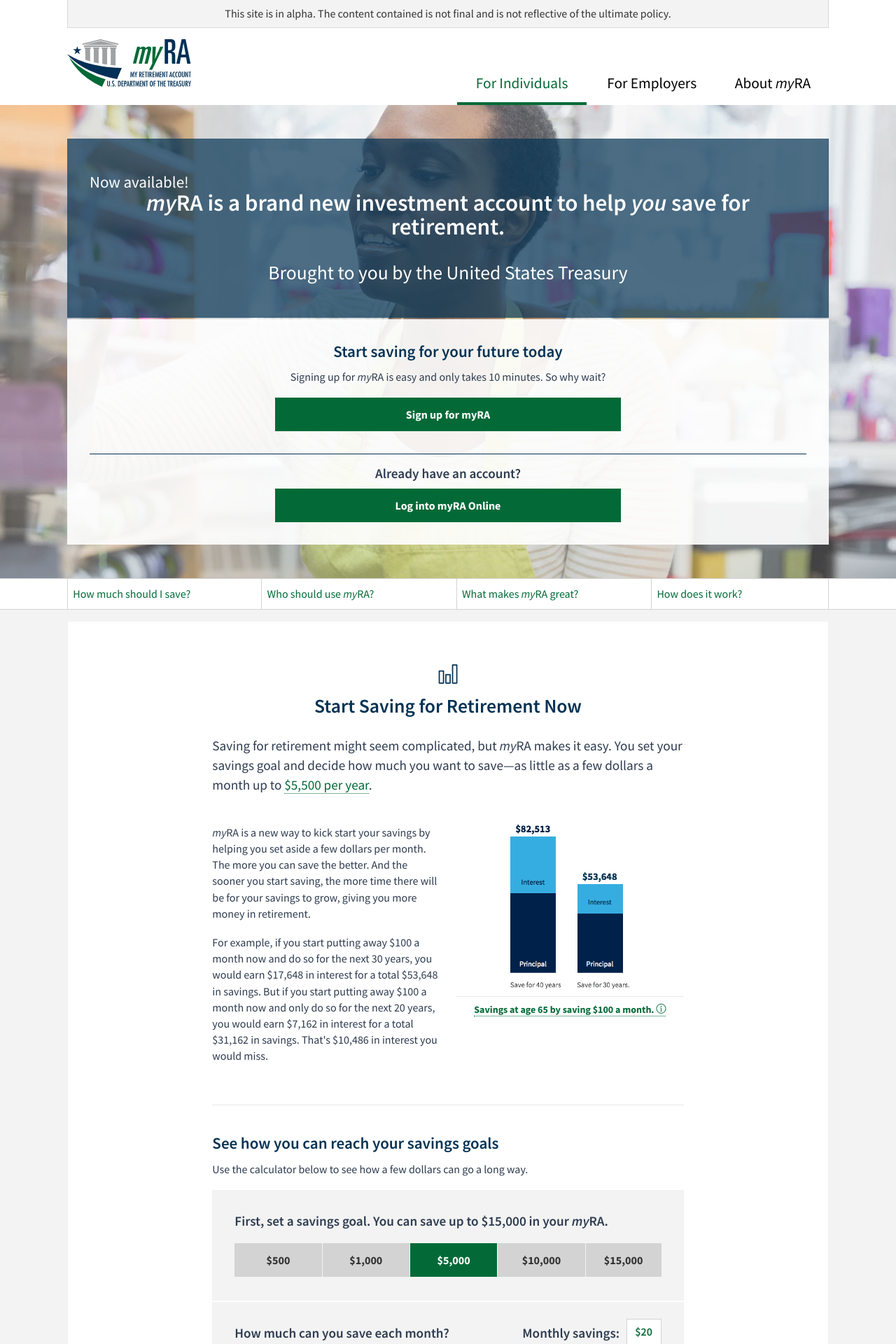
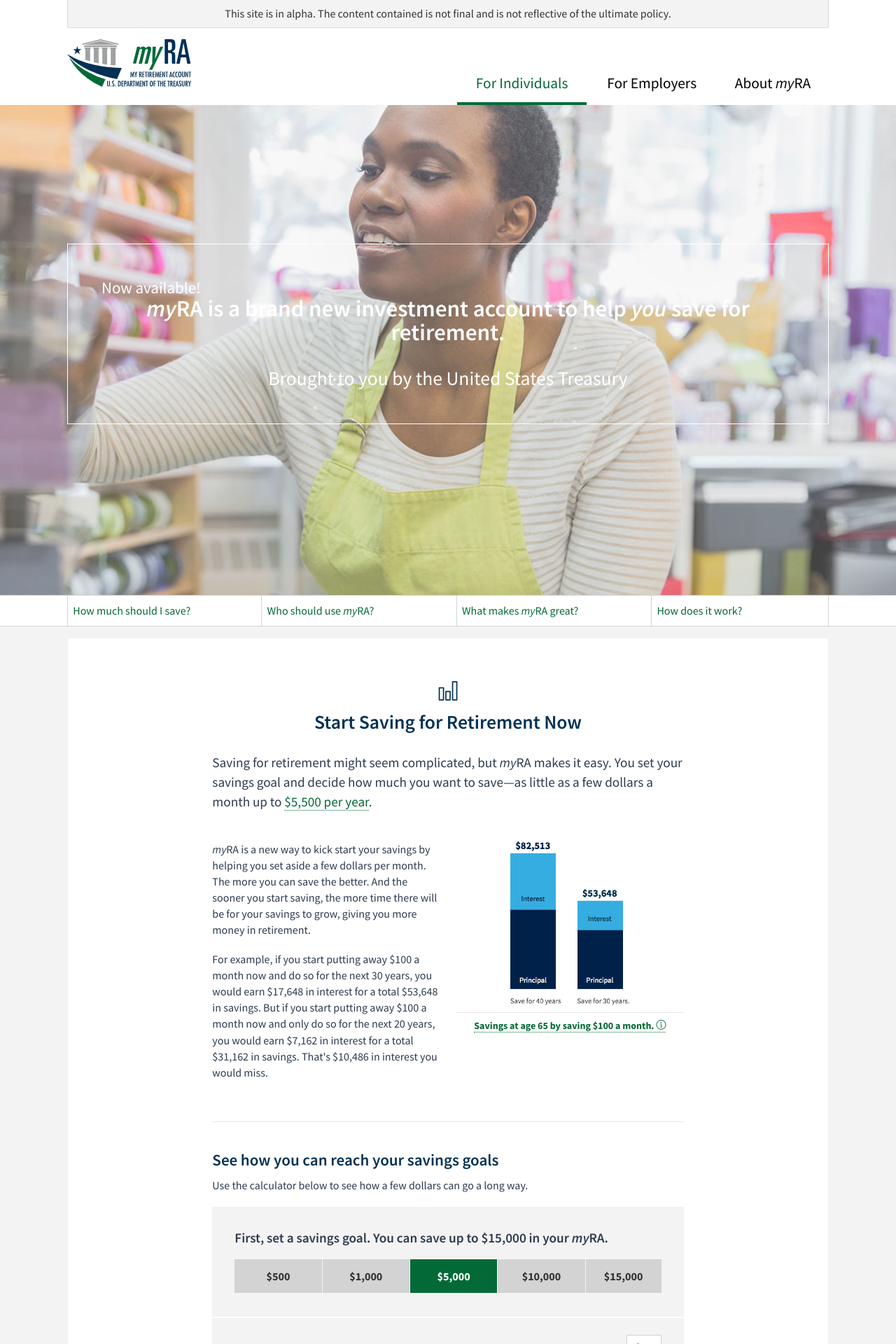
Before and after one commit to 18F/myra, a Jekyll site: the page built from individuals/dec15.html, in a window 1280 px wide. Shown: the top 1920 px of the page at 70% size. Built offline with Jekyll 4.4.1, drawn with Linux system fonts in a browser that asks for light colours.

Commit message:
Fixing 508 things

```diff
--- a/_includes/calculator-v4.html
+++ b/_includes/calculator-v4.html
@@ -2,7 +2,7 @@
   <div class="container">
     <div class="section-intro">
       <h2 id="calculator-heading"><i class="icon-bar-chart"></i> Start Saving for Retirement Now</h2>
-      <p>Saving for retirement might seem complicated, but <span class="myra">myRA</span> makes it easy. You set your savings goal and decide how much you want to save&mdash;as little as a few dollars a month up to <a class="tooltip" title="Or $6,500 per year if age 50 or over" aria-label="Or $6,500 per year if age 50 or over">$5,500 per year</a>.</p>
+      <p>Saving for retirement might seem complicated, but <span class="myra">myRA</span> makes it easy. You set your savings goal and decide how much you want to save&mdash;as little as a few dollars a month up to <a class="tooltip" title="Or $6,500 per year if age 50 or over" aria-label="Or $6,500 per year if age 50 or over" tabindex="0">$5,500 per year</a>.</p>
     </div>
     <div class="education">
       <div class="intro">
--- a/_includes/header.html
+++ b/_includes/header.html
@@ -22,9 +22,9 @@
 
       <nav class="site-nav" role="navigation" itemscope itemtype="http://schema.org/SiteNavigationElement">
         <ul role="menubar">
-          <li role="menuitem"><a class="page-link {% if page.title == 'For Individuals' %}current-page {% endif %}" href="{{ site.baseurl }}/individuals/">For Individuals</a></li>
-          <li role="menuitem"><a class="page-link {% if page.title == 'For Employers' %}current-page {% endif %}" href="{{ site.baseurl }}/employers">For Employers</a></li>
-          <li role="menuitem"><a class="page-link {% if page.title == 'About myRA' %}current-page {% endif %}" href="{{ site.baseurl }}/about">About <span class="myra">myRA</span></a></li>
+          <li role="menuitem"><a aria-selected="{% if page.title == 'For Individuals' %}true{% else %}false{% endif %}" class="page-link {% if page.title == 'For Individuals' %}current-page {% endif %}" href="{{ site.baseurl }}/individuals/">For Individuals</a></li>
+          <li role="menuitem"><a aria-selected="{% if page.title == 'For Employers' %}true{% else %}false{% endif %}" class="page-link {% if page.title == 'For Employers' %}current-page {% endif %}" href="{{ site.baseurl }}/employers">For Employers</a></li>
+          <li role="menuitem"><a aria-selected="{% if page.title == 'About myRA' %}true{% else %}false{% endif %}" class="page-link {% if page.title == 'About myRA' %}current-page {% endif %}" href="{{ site.baseurl }}/about">About <span class="myra">myRA</span></a></li>
         </ul>
       </nav>
 
--- a/_includes/individual-value-proposition.html
+++ b/_includes/individual-value-proposition.html
@@ -24,8 +24,8 @@
       <ul>
         <li>No fees and no cost to open an account</li>
         <li>Savings will not go down in value</li>
-        <li>Contribute as much or as little as you want every payday: $7, $25, $50, $100&mdash;up to <a class="tooltip" title="Or $6,500 per year if age 50 or over" aria-label="Or $6,500 per year if age 50 or over">$5,500 per year</a></li>
-        <li><a class="tooltip" title="A Roth IRA is a certain type of retirement plan under US law that is generally not taxed, provided certain conditions are met." aria-label="A Roth IRA is a certain type of retirement plan under US law that is generally not taxed, provided certain conditions are met.">Get all the tax advantages of a Roth IRA <i class="icon-info"></i></a></li>
+        <li>Contribute as much or as little as you want every payday: $7, $25, $50, $100&mdash;up to <a class="tooltip" title="Or $6,500 per year if age 50 or over" aria-label="Or $6,500 per year if age 50 or over" tabindex="0">$5,500 per year</a></li>
+        <li><a class="tooltip" title="A Roth IRA is a certain type of retirement plan under US law that is generally not taxed, provided certain conditions are met." aria-label="A Roth IRA is a certain type of retirement plan under US law that is generally not taxed, provided certain conditions are met." tabindex="0">Get all the tax advantages of a Roth IRA <i class="icon-info"></i></a></li>
       </ul>
     </div>
   </div>
--- a/static/_sass/_custom.scss
+++ b/static/_sass/_custom.scss
@@ -204,7 +204,7 @@
 .hero {
   padding: 3em 0;
   background: url('../img/hero-bg-1.jpg') no-repeat 50% 0;
-  min-height: 500px;
+  min-height: 700px;
 
   @include media($tiny-down) {
     padding: 0;
@@ -229,25 +229,27 @@
     text-align: center;
     margin-bottom: 1em;
   }
-
+}
+
+.hero-box {
+  // background-color: #fff;
+  // background-color: rgba($myra-blue1, .8);
+  border: 1px solid #fff;
+  color: #fff;
+  padding: 3em;
+
+  .display,
+  .lead-text
   .sub-headline {
+    color: #fff;
     text-align: center;
   }
-
-  .lead-text {
-    font-size: $base-font-size * 1.44;
-    text-align: left;
-
-    @include media($tiny-down) {
-      font-size: $base-font-size * 1.2;
-    }
-  }
 }
 
 .tagline-banner {
+  @extend .hero-box;
+  display: none;
   width: 100%;
-  background-color: $myra-blue1;
-  background-color: rgba($myra-blue1,.9);
   color: #fff;
   text-align: center;
   padding: 1em;
@@ -270,24 +272,25 @@
 
 .headline {
   @include clearfix();
-  // margin-top: 250px;
-  padding: 3em 2em;
+  @extend .hero-box;
   position: relative;
-  color: #fff;
-  background-color: $myra-blue1;
-  background-color: rgba($myra-blue1, .7);
-
-  .sub-headline {
-    color: #fff;
-  }
+  margin-top: 150px;
 
   .display {
-    color: #fff;
     text-align: center;
   }
 
   @include media($tiny-down) {
     padding: 1em;
+  }
+
+  .lead-text {
+    font-size: $base-font-size * 1.44;
+    text-align: left;
+
+    @include media($tiny-down) {
+      font-size: $base-font-size * 1.2;
+    }
   }
 }
 
@@ -313,10 +316,10 @@
 }
 
 .hero-signup {
+  display: none;
   @include clearfix();
-  background-color: #fff;
-  background-color: rgba(#fff, .9);
-  padding: 2em 2em;
+  background-color: rgba(#fff, .8);
+  padding: 1em 2em;
 
   h2 {
     padding-bottom: 0;
@@ -751,7 +754,7 @@
   background: #fff;
   background-attachment: fixed;
   text-align: center;
-  padding: 3em 1em;
+  padding: 1em 1em;
 
   .container {
     padding: 2em 0;
@@ -1535,8 +1538,9 @@
 /**************************/
 
 .employer {
+
   .hero {
-    overflow: hidden;
+    background: url('../img/employer-bg.jpg') no-repeat 50% 0;
   }
 
   .benefits {
--- a/static/_sass/base/_typography.scss
+++ b/static/_sass/base/_typography.scss
@@ -157,7 +157,7 @@
   display: block;
   margin: 0;
   font-weight: 400;
-  color: $myra-blue1;
+  color: inherit;
 }
 
 
--- a/static/js/init.js
+++ b/static/js/init.js
@@ -98,11 +98,11 @@
         var sectionId = $(this).attr('href');
         var sectionTop = $(sectionId).offset().top;
         if ( scrollPos > (sectionTop - 46)) {
-          $('.current-section').removeClass('current-section');
+          $('.current-section').removeClass('current-section').attr('aria-selected', 'true');
           $(this).parent('li').addClass('current-section');
           moveProgress();
         } else {
-          $(this).parent('li').removeClass('current-section');
+          $(this).parent('li').removeClass('current-section').attr('aria-selected', 'false');
         }
       });
     });
```
Also changed, not shown: static/img/employer-bg.jpg (added).
